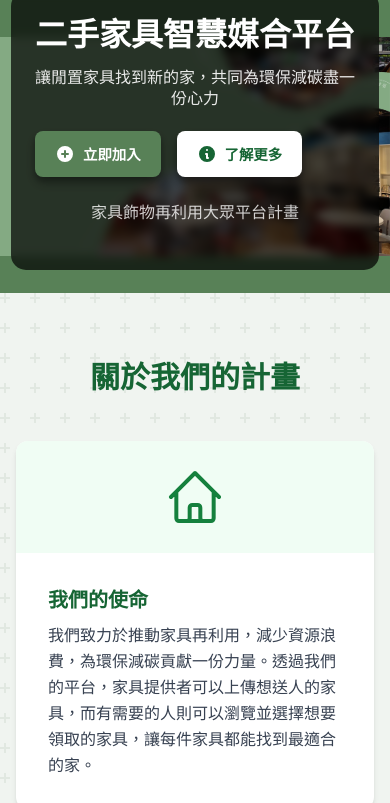
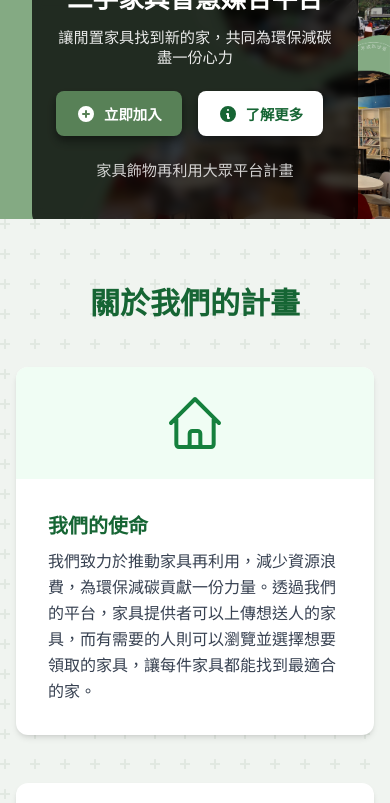
Before and after one commit to enjoyidesign/FRS, a plain HTML site: page index.html in a window 390 px wide. Shown: the top 803 px of the page. Drawn offline with nearby package versions, Linux system fonts and the light colour scheme.

Commit message:
Update index.html
解決手機板的問題

```diff
--- a/index.html
+++ b/index.html
@@ -90,24 +90,30 @@
             margin: 0 auto;
         }
 
-        /* 手機版：保持黑框背景，調整文字防止換行 */
+        /* 手機版：圖片滿版，調整文字 */
         @media (max-width: 768px) {
+            .hero-banner {
+                padding-bottom: 56.25%; /* 改回 16:9 */
+                background-size: cover; /* 改為 cover 讓圖片滿版 */
+                background-position: center;
+            }
+
             .hero-text-overlay {
-                background: rgba(0, 0, 0, 0.7);
+                background: rgba(0, 0, 0, 0.75);
                 backdrop-filter: blur(5px);
                 padding: 1.5rem;
                 margin: 1rem;
             }
 
             .hero-text-overlay h1 {
-                font-size: 2rem;
+                font-size: 1.6rem;
                 line-height: 1.1;
                 font-weight: 800;
-                white-space: nowrap;
+                white-space: normal; /* 允許換行 */
             }
 
             .hero-text-overlay p {
-                font-size: 1rem;
+                font-size: 0.95rem;
                 line-height: 1.3;
                 margin-bottom: 1.5rem;
             }
@@ -120,7 +126,7 @@
             }
 
             .hero-text-overlay .text-lg {
-                font-size: 1rem;
+                font-size: 0.95rem;
                 margin-top: 1.5rem;
             }
         }
@@ -302,7 +308,7 @@
             <div class="flex flex-col md:flex-row items-center justify-center w-full">
                 <div class="md:w-2/3 mb-8 md:mb-0 flex justify-center">
                     <div class="hero-text-overlay text-center md:text-left">
-                        <h1 class="font-bold mb-4 leading-tight whitespace-nowrap">二手家具智慧媒合平台</h1>
+                        <h1 class="font-bold mb-4 leading-tight md:whitespace-nowrap">二手家具智慧媒合平台</h1>
                         <p class="mb-6 opacity-90">讓閒置家具找到新的家，共同為環保減碳盡一份心力</p>
                         <div class="flex flex-wrap gap-4 mb-4">
                             <a href="#join" class="btn-primary text-white font-medium py-3 px-6 rounded-lg inline-flex items-center">
```
